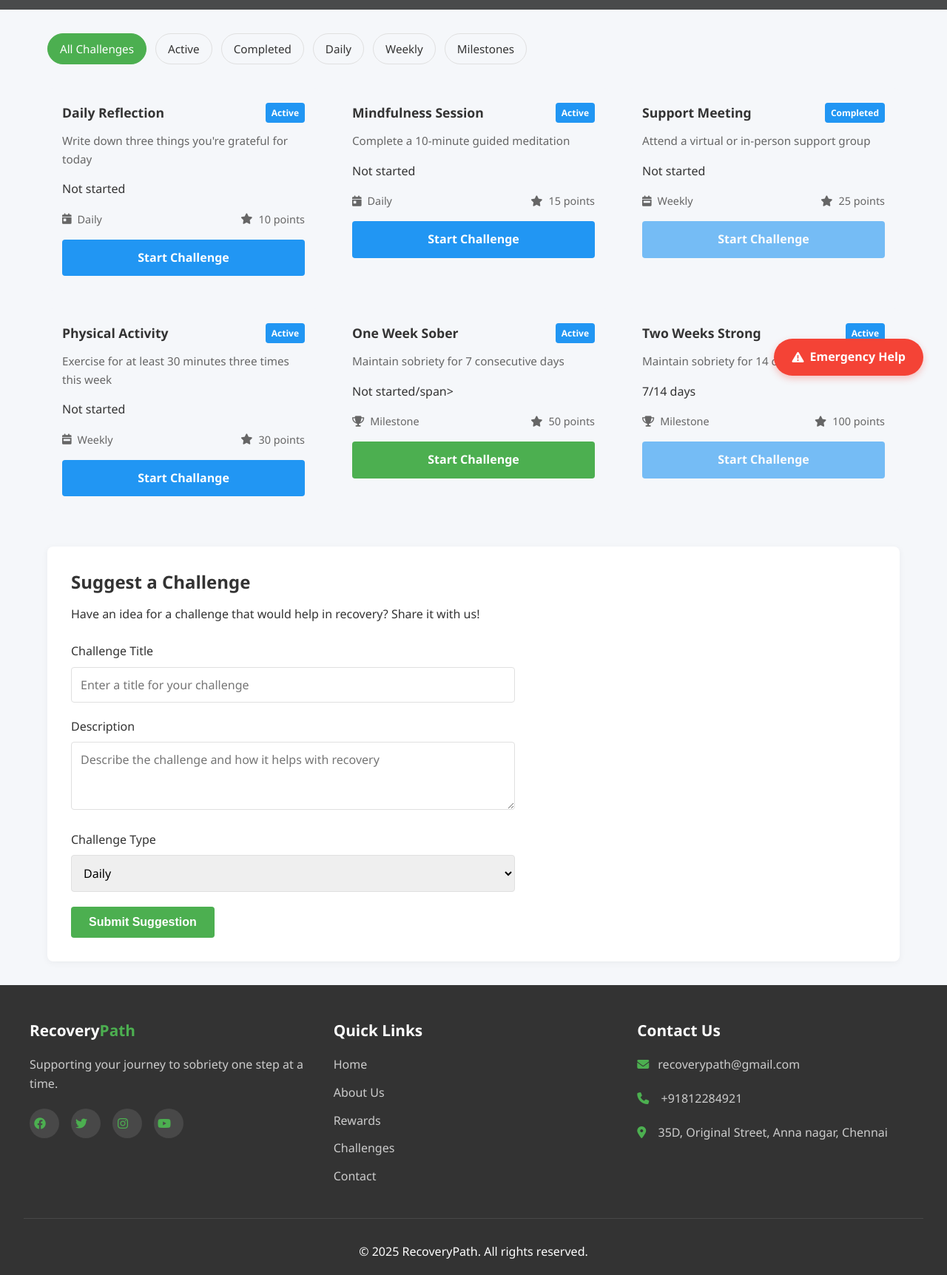
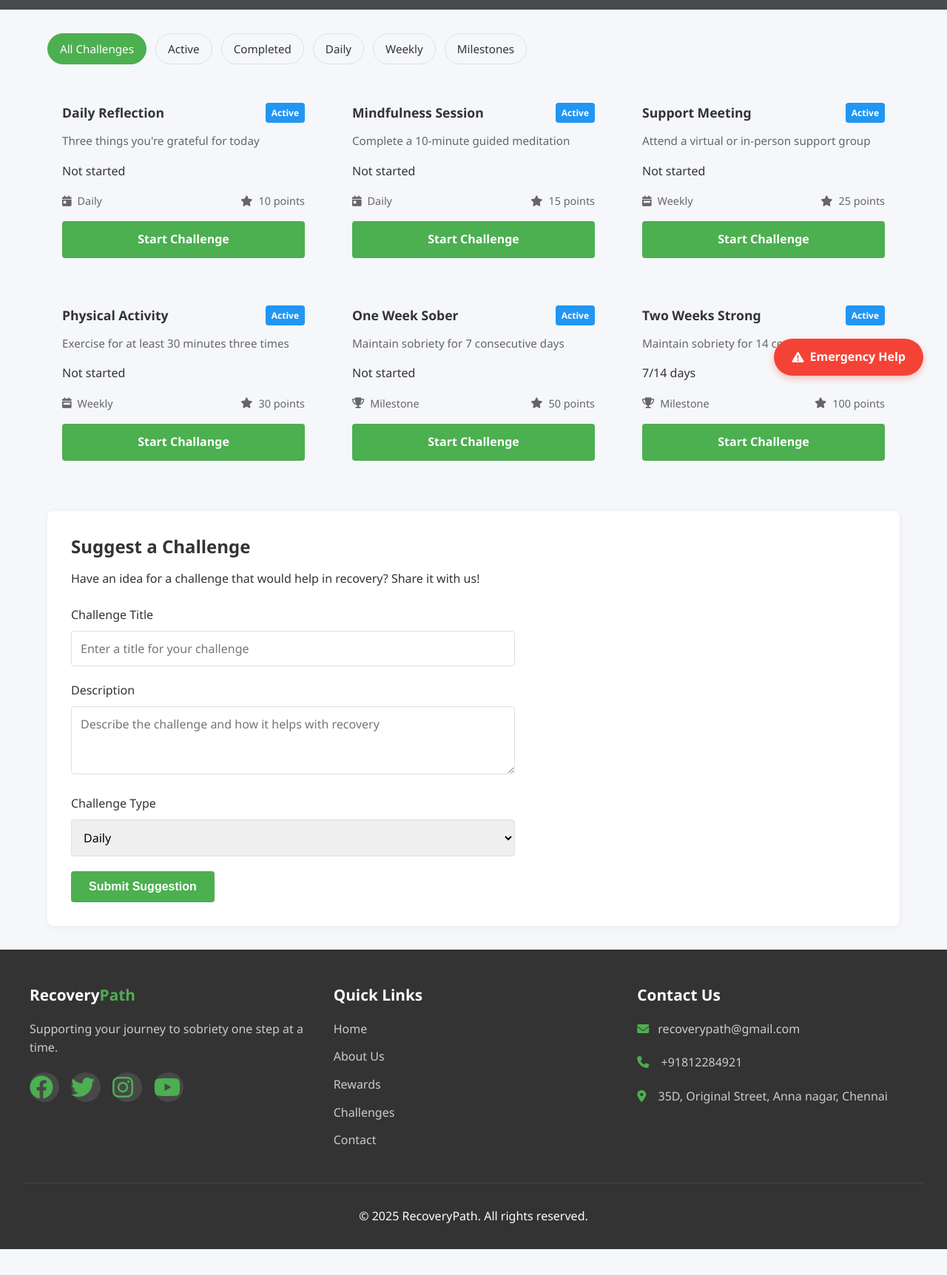
Before and after one commit to PrrajanSaravanan/Recoverypath, a website: page challenges.html in a window 1280 px wide. Shown: the part 260-1984 px from the top of the page at 74% size. After the commit the page ends 1949 px from the top, so only its background shows below. Drawn offline with Linux system fonts and the light colour scheme.

Commit message:
Update challenges.html
updated challenges.html

```diff
--- a/challenges.html
+++ b/challenges.html
@@ -55,7 +55,7 @@
                     <h4>Daily Reflection</h4>
                     <span class="challenge-badge">Active</span>
                 </div>
-                <p>Write down three things you're grateful for today</p>
+                <p>Three things you're grateful for today</p>
                 <div class="challenge-progress">
                     <div class="progress-bar">
                         <div class="progress" style="width: 0%;"></div>
@@ -66,7 +66,7 @@
                     <span><i class="fas fa-calendar-day"></i> Daily</span>
                     <span><i class="fas fa-star"></i> 10 points</span>
                 </div>
-                <a href="#" class="btn-secondary">Start Challenge</a>
+                <a href="#" class="btn-primary">Start Challenge</a>
             </div>
 
             <div class="challenge-card active daily">
@@ -85,13 +85,13 @@
                     <span><i class="fas fa-calendar-day"></i> Daily</span>
                     <span><i class="fas fa-star"></i> 15 points</span>
                 </div>
-                <a href="#" class="btn-secondary">Start Challenge</a>
+                <a href="#" class="btn-primary">Start Challenge</a>
             </div>
 
             <div class="challenge-card completed weekly">
                 <div class="challenge-header">
                     <h4>Support Meeting</h4>
-                    <span class="challenge-badge">Completed</span>
+                    <span class="challenge-badge">Active</span>
                 </div>
                 <p>Attend a virtual or in-person support group</p>
                 <div class="challenge-progress">
@@ -104,7 +104,7 @@
                     <span><i class="fas fa-calendar-week"></i> Weekly</span>
                     <span><i class="fas fa-star"></i> 25 points</span>
                 </div>
-                <a href="#" class="btn-secondary disabled">Start Challenge</a>
+                <a href="#" class="btn-primary">Start Challenge</a>
             </div>
 
             <div class="challenge-card active weekly">
@@ -112,7 +112,7 @@
                     <h4>Physical Activity</h4>
                     <span class="challenge-badge">Active</span>
                 </div>
-                <p>Exercise for at least 30 minutes three times this week</p>
+                <p>Exercise for at least 30 minutes three times </p>
                 <div class="challenge-progress">
                     <div class="progress-bar">
                         <div class="progress" style="width: 66%;"></div>
@@ -123,7 +123,7 @@
                     <span><i class="fas fa-calendar-week"></i> Weekly</span>
                     <span><i class="fas fa-star"></i> 30 points</span>
                 </div>
-                <a href="#" class="btn-secondary">Start Challange</a>
+                <a href="#" class="btn-primary">Start Challange</a>
             </div>
 
             <div class="challenge-card active milestone">
@@ -136,7 +136,7 @@
                     <div class="progress-bar">
                         <div class="progress" style="width: 100%;"></div>
                     </div>
-                    <span class="progress-text">Not started/span>
+                    <span class="progress-text">Not started</span>
                 </div>
                 <div class="challenge-details">
                     <span><i class="fas fa-trophy"></i> Milestone</span>
@@ -161,12 +161,12 @@
                     <span><i class="fas fa-trophy"></i> Milestone</span>
                     <span><i class="fas fa-star"></i> 100 points</span>
                 </div>
-                <a href="#" class="btn-secondary disabled">Start Challenge</a>
+                <a href="#" class="btn-primary">Start Challenge</a>
             </div>
         </div>
 
         <div class="challenge-suggestion">
-            <h3>Suggest a Challenge</h3>
+            <h3><strong>Suggest a Challenge</strong></h3>
             <p>Have an idea for a challenge that would help in recovery? Share it with us!</p>
             <form class="suggestion-form">
                 <div class="form-group">
@@ -224,6 +224,7 @@
             <form class="auth-form">
                 <div class="form-group">
                     <label for="signup-name">Full Name</label>
+                    <p>(No Space and Special Characters)</p>
                     <input type="text" id="signup-name" required>
                 </div>
                 <div class="form-group">
@@ -257,14 +258,14 @@
             <div class="emergency-options">
                 <div class="emergency-option">
                     <i class="fas fa-phone"></i>
-                    <h3>Crisis Hotline</h3>
-                    <p>24/7 Support: <a href="tel:1-800-123-4567">1-800-123-4567</a></p>
-                    <a href="tel:1-800-123-4567" class="btn-primary">Call Now</a>
+                    <h3>Call Support</h3>
+                    <p>24/7 Support: <a href="tel:7402059715">+917402059715</a></p>
+                    <a href="tel:+917402059715" class="btn-secondary">Call Now</a>
                 </div>
                 <div class="emergency-option">
                     <i class="fas fa-comments"></i>
                     <h3>Text Support</h3>
-                    <p>Text "HELP" to 741741</p>
+                    <p>Text "HELP" to 7418488587</p>
                     <a href="sms:741741?&body=HELP" class="btn-secondary">Text Now</a>
                 </div>
                 <div class="emergency-option">
@@ -272,6 +273,12 @@
                     <h3>Video Chat</h3>
                     <p>Speak with a counselor immediately</p>
                     <a href="#" class="btn-secondary">Start Chat</a>
+                </div>
+                <div class="emergency-option">
+                    <i class="fa-brands fa-reddit"></i>
+                    <h3>Forums Support</h3>
+                    <p>Get details from Reddit</p>
+                    <a href="sms:741741?&body=HELP" class="btn-secondary">Text Now</a>
                 </div>
             </div>
             <div class="emergency-resources">
@@ -291,10 +298,10 @@
                 <h3>Recovery<span>Path</span></h3>
                 <p>Supporting your journey to sobriety one step at a time.</p>
                 <div class="social-links">
-                    <a href="#"><i class="fab fa-facebook"></i></a>
-                    <a href="#"><i class="fab fa-twitter"></i></a>
-                    <a href="#"><i class="fab fa-instagram"></i></a>
-                    <a href="#"><i class="fab fa-youtube"></i></a>
+                    <a href="#"><i class="fab fa-facebook fa-2x"></i></a>
+                    <a href="#"><i class="fab fa-twitter fa-2x"></i></a>
+                    <a href="#"><i class="fab fa-instagram fa-2x"></i></a>
+                    <a href="#"><i class="fab fa-youtube fa-2x"></i></a>
                 </div>
             </div>
             <div class="footer-section">
```
